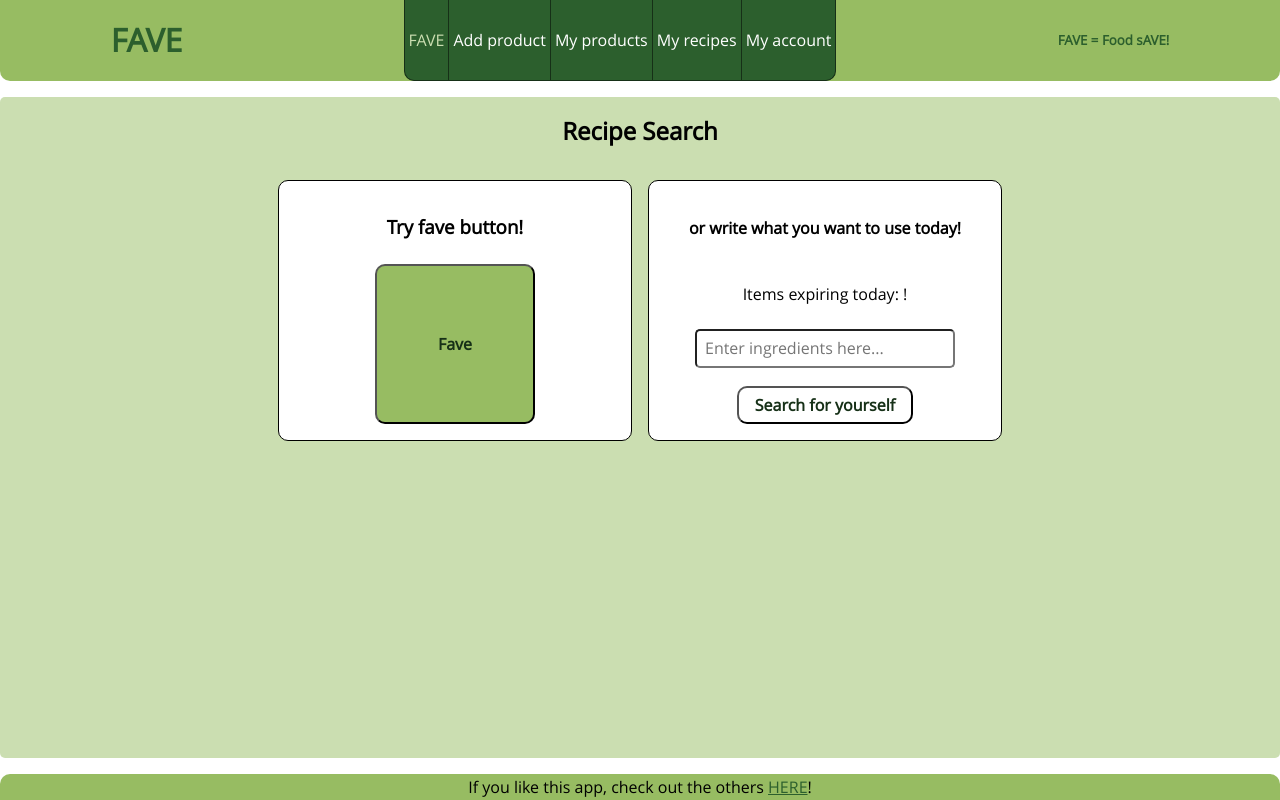
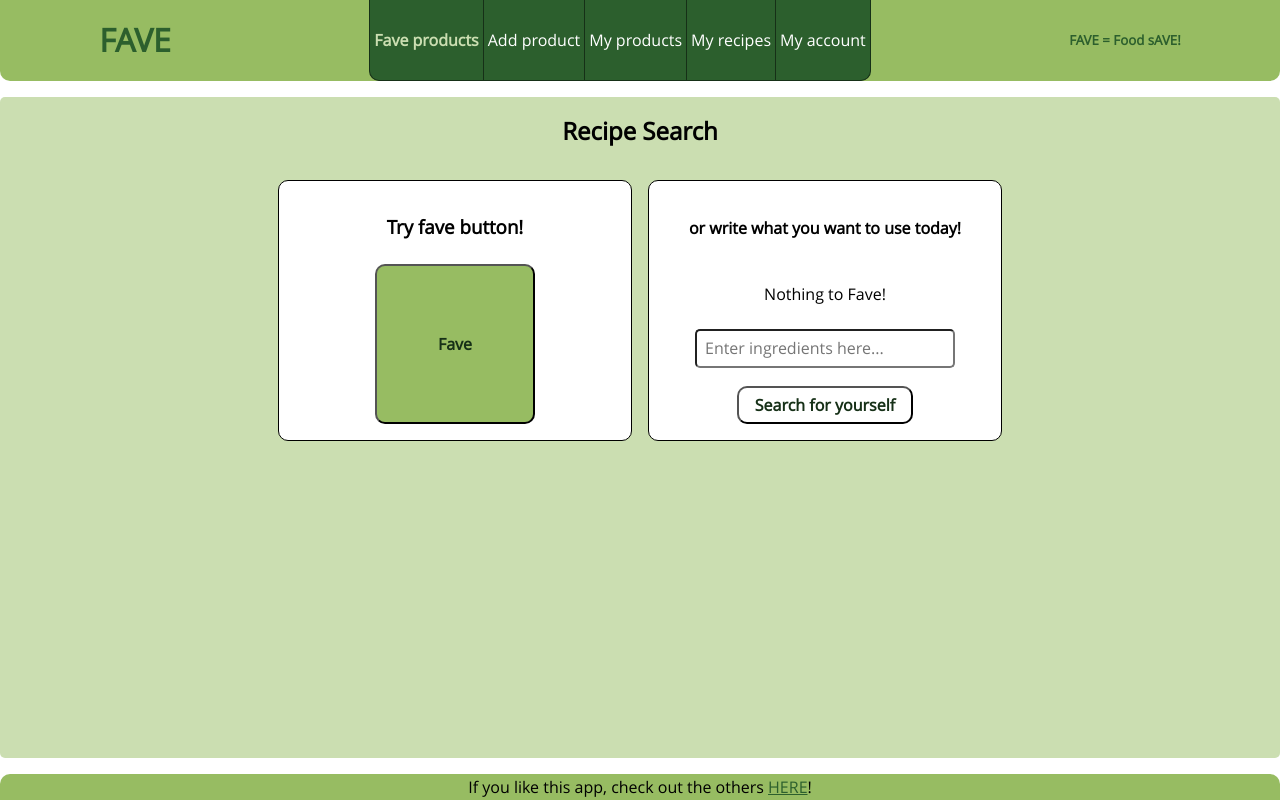
Before and after one commit to Jadude/fAve-app, a React (Vite) app: page /fave in a window 1280 px wide. Built offline with nearby package versions, Linux system fonts and the light colour scheme.

Commit message:
small changes

```diff
--- a/src/js/components/addComponents/IngredientForm.jsx
+++ b/src/js/components/addComponents/IngredientForm.jsx
@@ -58,7 +58,7 @@ const IngredientForm = ({ addIngredient }) => {
             {error && <p className="error__msg" >{error}</p>}
 
             <div className="form-group">
-                <label>Name</label>
+                <label>Product name</label>
                 <input
                     type="text"
                     value={name}
--- a/src/js/components/addComponents/IngredientsList.jsx
+++ b/src/js/components/addComponents/IngredientsList.jsx
@@ -5,11 +5,12 @@ import DaysUntilExpiry from '../myProductsComponents/DaysUntilExpiry.jsx';
 import DeleteIngredientButton from '../myProductsComponents/DeleteIngredientButton.jsx';
 import EditIngredientButton from "../myProductsComponents/EditIngredientButton.jsx";
 
-const IngredientList = ({ ingredients, removeIngredient }) => {
+const IngredientList = ({ingredients, removeIngredient}) => {
     return (
-        <div className="ingredient__table">
+        <div className="fave__tableBox">
+
                 {ingredients.length > 0 ? (
-                <table>
+                    <table className="ingredient__table">
                         <thead>
                         <tr>
                             <th>Name</th>
@@ -25,10 +26,10 @@ const IngredientList = ({ ingredients, removeIngredient }) => {
                                 <td>{ingredient.name}</td>
                                 <td>{ingredient.expiryDate}</td>
                                 <td>{ingredient.quantity} {ingredient.unit}</td>
-                            <td><DaysUntilExpiry expiryDate={ingredient.expiryDate} /></td>
+                                <td><DaysUntilExpiry expiryDate={ingredient.expiryDate}/></td>
                                 <td>
-                                <EditIngredientButton index={index} onRemove={removeIngredient} />
-                                <DeleteIngredientButton index={index} onRemove={removeIngredient} />
+                                    <EditIngredientButton index={index} onRemove={removeIngredient}/>
+                                    <DeleteIngredientButton index={index} onRemove={removeIngredient}/>
                                 </td>
                             </tr>
                         ))}
--- a/src/js/display media queries/Logo .jsx
+++ b/src/js/display media queries/Logo .jsx
@@ -2,6 +2,7 @@ import React, { useState, useEffect } from 'react';
 
 const Logo = () => {
     const [isWideScreen, setIsWideScreen] = useState(window.innerWidth > 600);
+    const [isWideScreenWider, setIsWideScreenWider] = useState(window.innerWidth > 900);
 
     useEffect(() => {
         const handleResize = () => {
@@ -15,12 +16,14 @@ const Logo = () => {
     }, []);
 
     return (
-        <div>
+        <>
             {isWideScreen && (
                 <h1 className="header__bonusText">FAVE</h1>
             )}
-        </div>
+
+        </>
     );
 };
 
+
 export default Logo;
--- a/src/js/layout/main layout/Header.jsx
+++ b/src/js/layout/main layout/Header.jsx
@@ -13,7 +13,7 @@ const Header = () => {
             <nav className="nav__bar">
                 {/* navlink*/}
                 <ul className="nav__list">
-                    <li className="nav__list__links">{NavLinkBase("/fave", "FAVE")} </li>
+                    <li className="nav__list__links">{NavLinkBase("/fave", "Fave products")} </li>
                     <li className="nav__list__links">{NavLinkBase("/addproduct", "Add product ")}</li>
                     <li className="nav__list__links">{NavLinkBase("/myproducts", "My products")}</li>
                     <li className="nav__list__links">{NavLinkBase("/myrecipes", "My recipes")}</li>
--- a/src/js/layout/main layout/NavLinkBase.jsx
+++ b/src/js/layout/main layout/NavLinkBase.jsx
@@ -9,8 +9,8 @@ const NavLinkBase = (to, title) => {
                  to={to}
                  style={({isActive}) =>
                      isActive
-                         ? {color: "rgb(203, 222, 177"}
-                         : {color: "white"}
+                         ? {color: "rgb(203, 222, 177)", fontWeight: "bold"}
+                         : {color: "rgb(255,255,255)"}
                  }
                  end
         >
--- a/src/js/utilities/APIfetch.jsx
+++ b/src/js/utilities/APIfetch.jsx
@@ -73,7 +73,12 @@ const RecipeSearch = () => {
     };
 
     const getExpiryItemsAsString = () => {
-        return expiryItems.map(item => item.name).join(', ');
+        if (expiryItems.length > 0) {
+            const showExpireItemsAsString = expiryItems.map(item => item.name).join(', ');
+            return `Items expiring today: ${showExpireItemsAsString}!`;
+        } else {
+            return "Nothing to Fave!";
+        }
     };
 
     const handlePreviousPage = () => {
@@ -100,7 +105,7 @@ const RecipeSearch = () => {
 
                 <div className="fave__searchBox">
                     <h4>or write what you want to use today!</h4>
-                    <p>Items expiring today: {getExpiryItemsAsString()}!</p>
+                    <p>{getExpiryItemsAsString()}</p>
                     <input
                         type="text"
                         value={ingredients}
@@ -135,7 +140,6 @@ const RecipeSearch = () => {
                         {currentRecipes.map(recipe => (
                             <tr key={recipe.id}>
                                 <td style={{fontWeight: 'bold', display: "flex", flexDirection: "column"}}>
-
                                     {recipe.title}
                                     <img src={recipe.image} alt={recipe.title} style={{width: "15rem"}}/>
                                 </td>
--- a/src/scss/box/_list.scss
+++ b/src/scss/box/_list.scss
@@ -55,11 +55,12 @@ button {
   border-radius: 10px;
   margin: 0 0.5rem 1rem 0.5rem;
 
-
 }
 
 th {
   background: $color-olivine;
+  height: 2rem;
+  padding-bottom: 0.5rem;
 }
 
 th,
--- a/src/scss/layout/_layoutAddProduct.scss
+++ b/src/scss/layout/_layoutAddProduct.scss
@@ -5,10 +5,9 @@ form {
   display: flex;
   flex-direction: column;
   border-radius: 5px;
-  padding:  0.5rem;
-// MQ
-width: 90%;
-
+  padding: 0.5rem;
+  // MQ
+  width: 80%;
   //flex: 1; // stretch down
 }
 
@@ -29,7 +28,7 @@ width: 90%;
 }
 
 input, select {
- border-radius: 5px;
+  border-radius: 5px;
   padding: 0.5rem;
   width: 15rem
 }
@@ -41,7 +40,6 @@ button {
 }
 
 
-
 .error__msg {
   background-color: $color-white;
   color: $color-delete;
@@ -49,9 +47,11 @@ button {
   text-align: center;
   border-radius: 10px;
   padding: 0.5rem;
+
   &--info {
     color: $color-darkgreen;
   }
+
   &--resize {
     width: 20rem;
     border: 1px solid $color-huntergreen;
```
Lines whose indentation alone changed are shown as unchanged.
